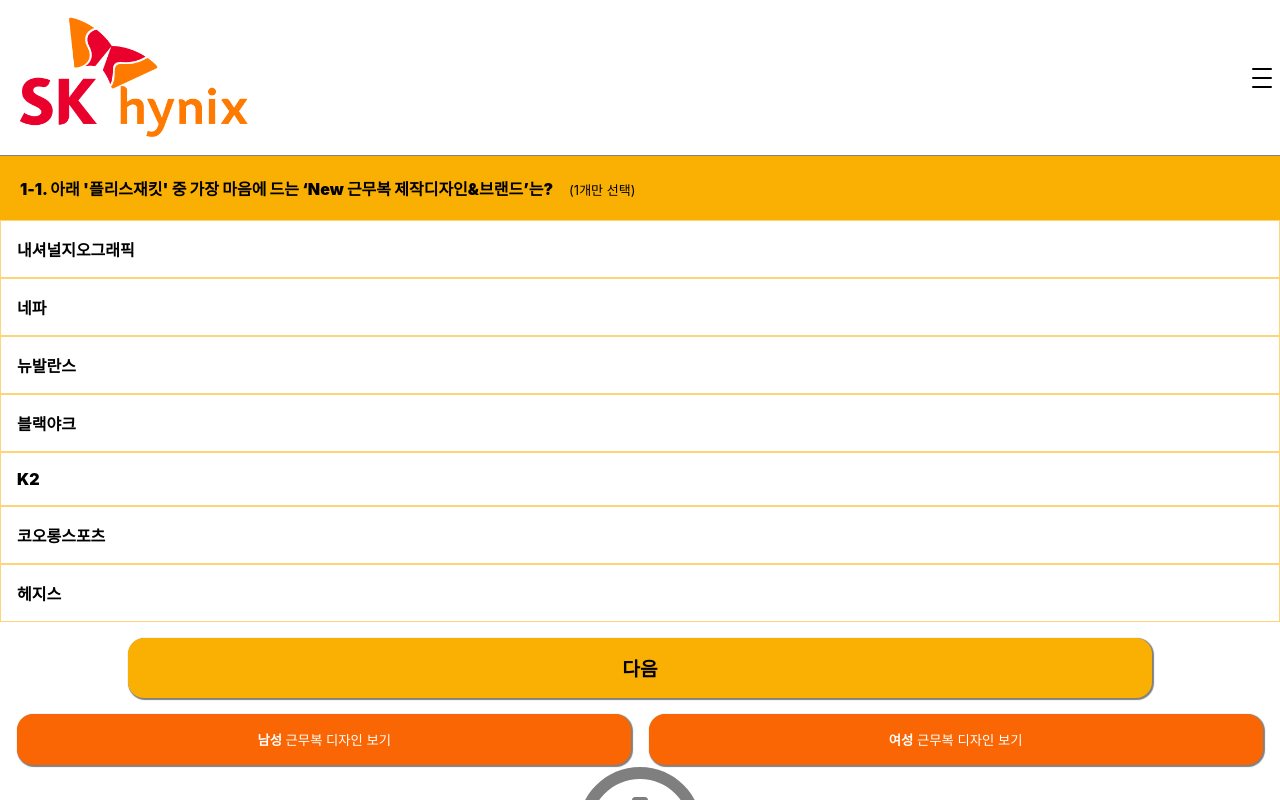
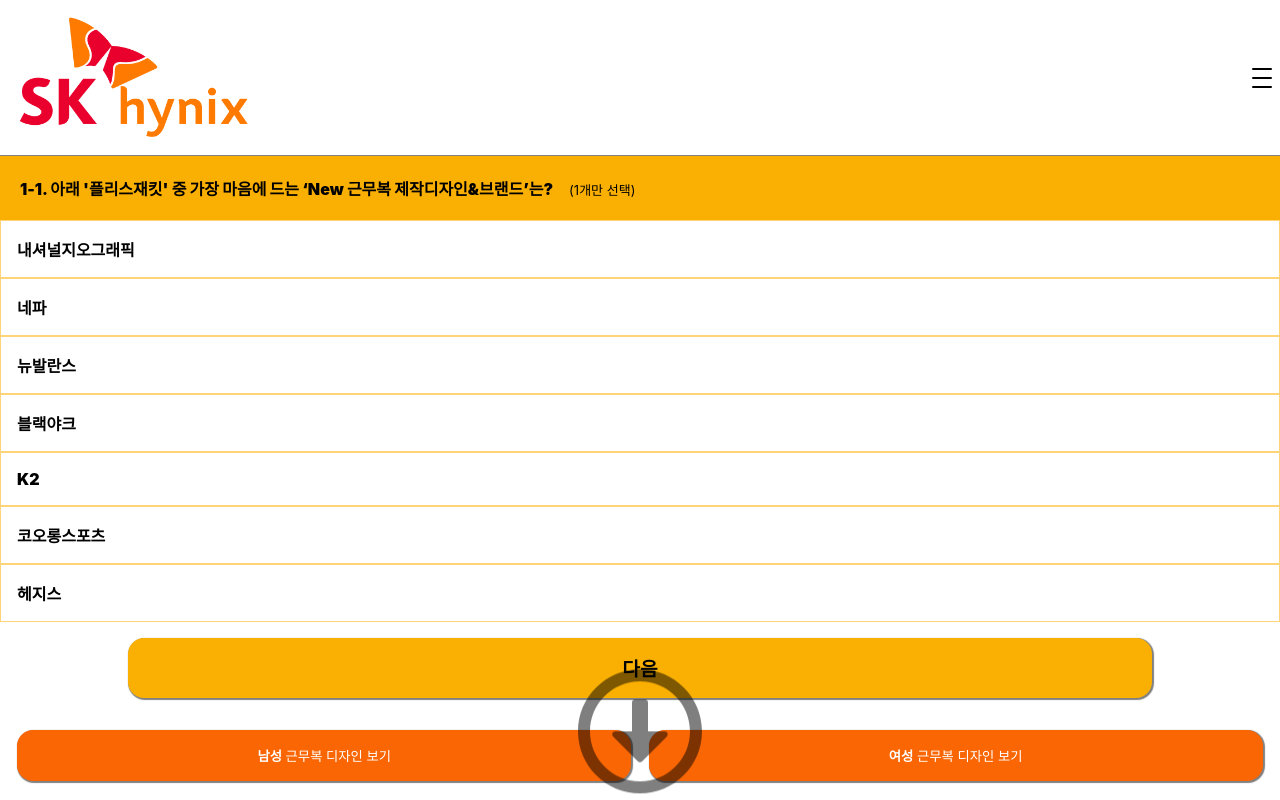
Before and after one commit to JeremyDev87/clothsurvey, a React (Create React App) app: page /question2 in a window 1280 px wide. Built offline with nearby package versions, Linux system fonts and the light colour scheme.

Commit message:
real last fixed

```diff
--- a/src/assets/css/question.css
+++ b/src/assets/css/question.css
@@ -75,6 +75,7 @@
     justify-content: space-evenly;
     align-items: center;
     margin-top : 1rem;
+    margin-bottom: 1rem;
 }
 .genderDiv>button {
     padding:1rem;
@@ -90,11 +91,10 @@
     align-items: center;
 }
 
-
 .clothDiv {
     width:100%;
     margin-top : 1rem;
-    display: none;
+    display:none;
 }
 .clothDiv>img {
     width:100%;
@@ -108,10 +108,29 @@
     width:100%;
     display:flex;
     justify-content: center;
+    align-items: center;
+    height:1rem;
 }
 .directionDiv > img {
     position:fixed;
+    bottom:0;
     width:10%;
     opacity: 0.5;
     display:block;
+    animation: bounce 1s infinite;
 }
+.directionDiv > span {
+    position:fixed;
+    text-align: center;
+    bottom:0;
+}
+@keyframes bounce {
+  0%, 100% {
+    transform: translateY(-25%);
+    animation-timing-function: cubic-bezier(0.8, 0, 1, 1);
+  }
+  50% {
+    transform: translateY(0);
+    animation-timing-function: cubic-bezier(0, 0, 0.2, 1);
+  }
+}
--- a/src/question2.js
+++ b/src/question2.js
@@ -45,7 +45,6 @@
         setViewSample(gender,beforeAns);
         let clothModal = document.getElementById("clothmodal");
         let directionImg = document.getElementById("directionImg");
-
         clothModal.style.display="block";
         directionImg.style.display="none";
         scrollRef.current.scrollIntoView({ behavior: 'smooth', block: 'end', inline: 'nearest' })
@@ -78,12 +77,12 @@
             <div className="buttonSet">
                 <button onClick={doNextBtn}>다음</button>
             </div>
+            <div className="directionDiv">
+                <img src={direction} alt="direction" id="directionImg"/>
+            </div>
             <div className="genderDiv">
                 <button id="maleBtn" onClick={()=>{openClothModal("male")}}><span><b>남성</b> 근무복 디자인 보기</span></button>
                 <button id="femaleBtn" onClick={()=>{openClothModal("female")}}><span><b>여성</b> 근무복 디자인 보기</span></button>
-            </div>
-            <div className="directionDiv">
-                <img src={direction} alt="direction" id="directionImg"/>
             </div>
             <div className="clothDiv" id="clothmodal" ref={scrollRef}>
                 <img src={
--- a/src/question4.js
+++ b/src/question4.js
@@ -117,12 +117,12 @@
                 <span>최종 투표 결과는 <br/>10월초에 별도 공지 예정입니다.</span>
                 <button onClick={doEnd}>나가기</button>
             </div>
+            <div className="directionDiv">
+                <img src={direction} alt="direction" id="directionImg"/>
+            </div>
             <div className="genderDiv">
                 <button onClick={()=>{openClothModal("male")}}><b>남성</b> 근무복 디자인 보기</button>
                 <button onClick={()=>{openClothModal("female")}}><b>여성</b> 근무복 디자인 보기</button>
-            </div>
-            <div className="directionDiv">
-                <img src={direction} alt="direction" id="directionImg"/>
             </div>
             <div className="clothDiv" id="clothmodal" ref={scrollRef}>
             <img src={
```
